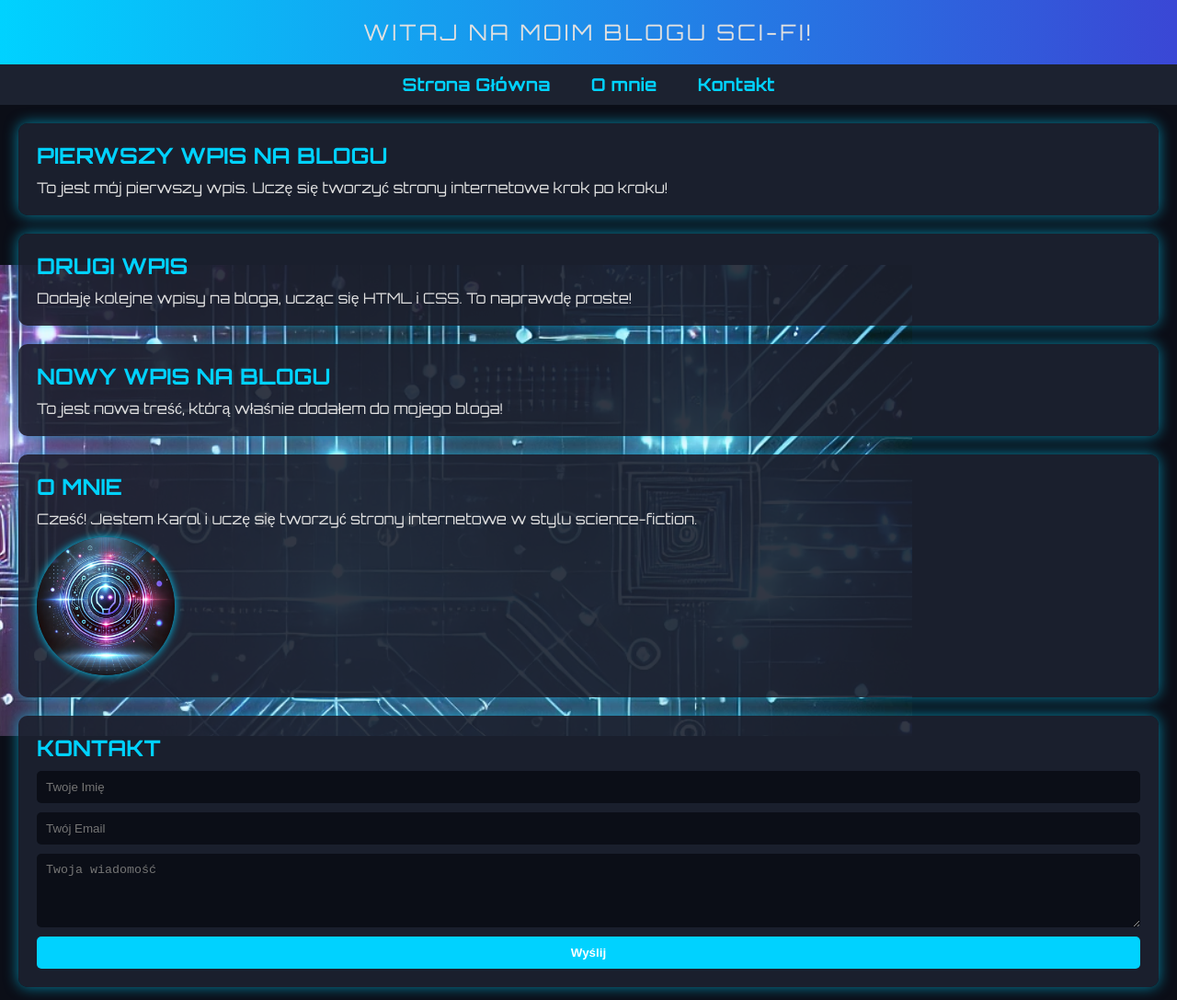
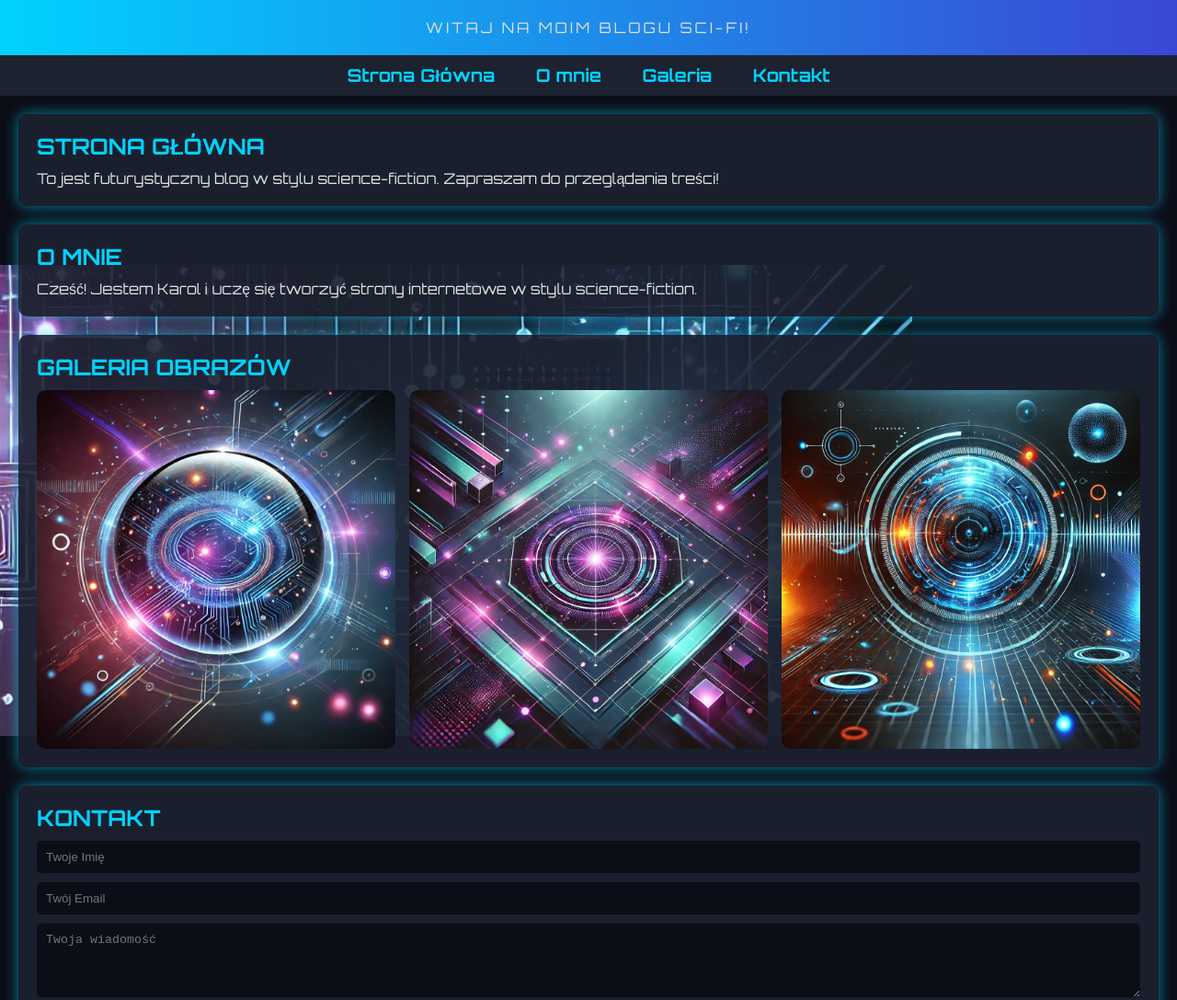
Before and after one commit to Plsaks1212/moj-blog, a plain HTML site: page index.html in a window 1280 px wide. Shown: the top 1087 px of the page at 92% size. Drawn offline with Linux system fonts and the light colour scheme.

Commit message:
Dodano galerię obrazów i ulepszenia strony

```diff
--- a/index.html
+++ b/index.html
@@ -4,11 +4,23 @@
     <meta charset="UTF-8" />
     <meta name="viewport" content="width=device-width, initial-scale=1.0" />
     <title>Mój Blog Sci-Fi</title>
+    <!-- Meta Tagi SEO -->
+    <meta
+      name="description"
+      content="Futurystyczny blog w stylu science-fiction z dynamicznymi efektami, galerią obrazów i interaktywnymi sekcjami."
+    />
+    <meta
+      name="keywords"
+      content="blog, science-fiction, futurystyczny design, web development, HTML, CSS"
+    />
+    <meta name="author" content="Karol" />
+
     <!-- Google Fonts -->
     <link
       href="https://fonts.googleapis.com/css2?family=Orbitron:wght@400;700&display=swap"
       rel="stylesheet"
     />
+
     <style>
       /* Globalne style */
       * {
@@ -51,7 +63,6 @@
         background: linear-gradient(90deg, #00d2ff, #3a47d5);
         padding: 20px;
         text-align: center;
-        font-size: 1.5em;
         letter-spacing: 3px;
         text-transform: uppercase;
         box-shadow: 0 4px 10px rgba(0, 0, 0, 0.8);
@@ -81,7 +92,7 @@
         text-shadow: 0 0 10px #3a47d5;
       }
 
-      /* Sekcja główna */
+      /* Główna zawartość */
       main {
         padding: 20px;
       }
@@ -108,12 +119,23 @@
         margin-bottom: 10px;
       }
 
-      /* Sekcja "O mnie" */
-      img.avatar {
-        width: 150px;
-        border-radius: 50%;
-        box-shadow: 0 0 10px #00d2ff;
-        margin-top: 10px;
+      /* Galeria obrazów */
+      .gallery {
+        display: grid;
+        grid-template-columns: repeat(auto-fit, minmax(200px, 1fr));
+        gap: 15px;
+      }
+
+      .gallery img {
+        width: 100%;
+        border-radius: 10px;
+        transition: transform 0.3s ease;
+        cursor: pointer;
+      }
+
+      .gallery img:hover {
+        transform: scale(1.05);
+        box-shadow: 0 0 15px #00d2ff;
       }
 
       /* Formularz kontaktowy */
@@ -154,27 +176,7 @@
         text-align: center;
         color: #e0e0e0;
       }
-
-      /* Responsywność */
-      @media (max-width: 768px) {
-        nav a {
-          display: block;
-          margin: 10px 0;
-        }
-      }
     </style>
-    <script>
-      document.addEventListener("DOMContentLoaded", () => {
-        const links = document.querySelectorAll("nav a");
-        links.forEach(link => {
-          link.addEventListener("click", e => {
-            e.preventDefault();
-            const target = document.querySelector(link.getAttribute("href"));
-            target.scrollIntoView({ behavior: "smooth" });
-          });
-        });
-      });
-    </script>
   </head>
   <body>
     <!-- Nagłówek -->
@@ -184,30 +186,29 @@
     <nav>
       <a href="#home">Strona Główna</a>
       <a href="#about">O mnie</a>
+      <a href="#gallery">Galeria</a>
       <a href="#contact">Kontakt</a>
     </nav>
 
     <!-- Główna treść -->
     <main>
-      <article id="home">
-        <h2>Pierwszy wpis na blogu</h2>
-        <p>To jest mój pierwszy wpis. Uczę się tworzyć strony internetowe krok po kroku!</p>
-      </article>
-
-      <article>
-        <h2>Drugi wpis</h2>
-        <p>Dodaję kolejne wpisy na bloga, ucząc się HTML i CSS. To naprawdę proste!</p>
-      </article>
-
-      <article>
-        <h2>Nowy wpis na blogu</h2>
-        <p>To jest nowa treść, którą właśnie dodałem do mojego bloga!</p>
-      </article>
+      <section id="home">
+        <h2>Strona Główna</h2>
+        <p>To jest futurystyczny blog w stylu science-fiction. Zapraszam do przeglądania treści!</p>
+      </section>
 
       <section id="about">
         <h2>O mnie</h2>
         <p>Cześć! Jestem Karol i uczę się tworzyć strony internetowe w stylu science-fiction.</p>
-        <img src="avatar.png" alt="Zdjęcie autora" class="avatar" />
+      </section>
+
+      <section id="gallery">
+        <h2>Galeria Obrazów</h2>
+        <div class="gallery">
+          <img src="img1.png" alt="Obraz 1" />
+          <img src="img2.png" alt="Obraz 2" />
+          <img src="img3.png" alt="Obraz 3" />
+        </div>
       </section>
 
       <section id="contact">
```
Also changed, not shown: img1.png (added), img2.png (added), img3.png (added).
